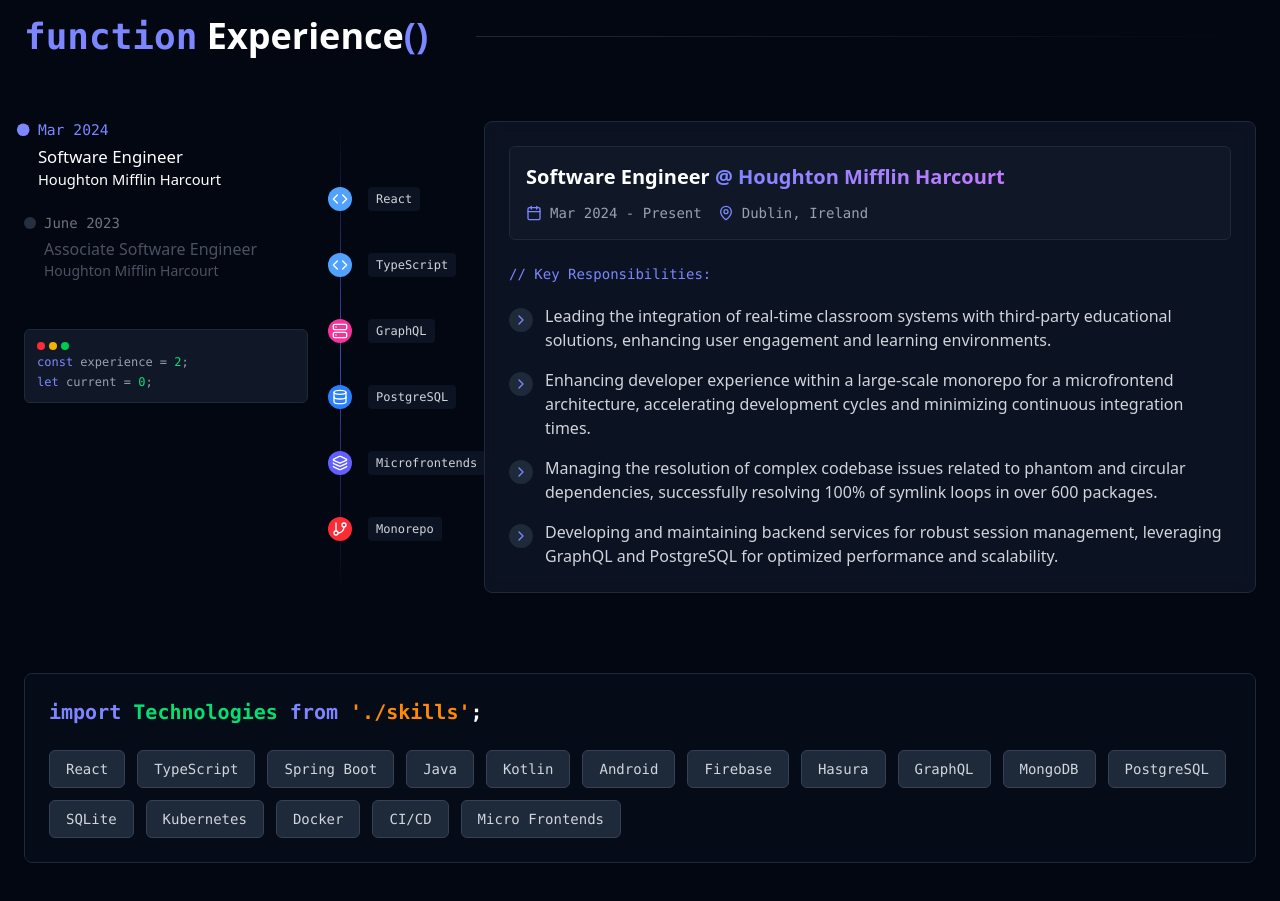
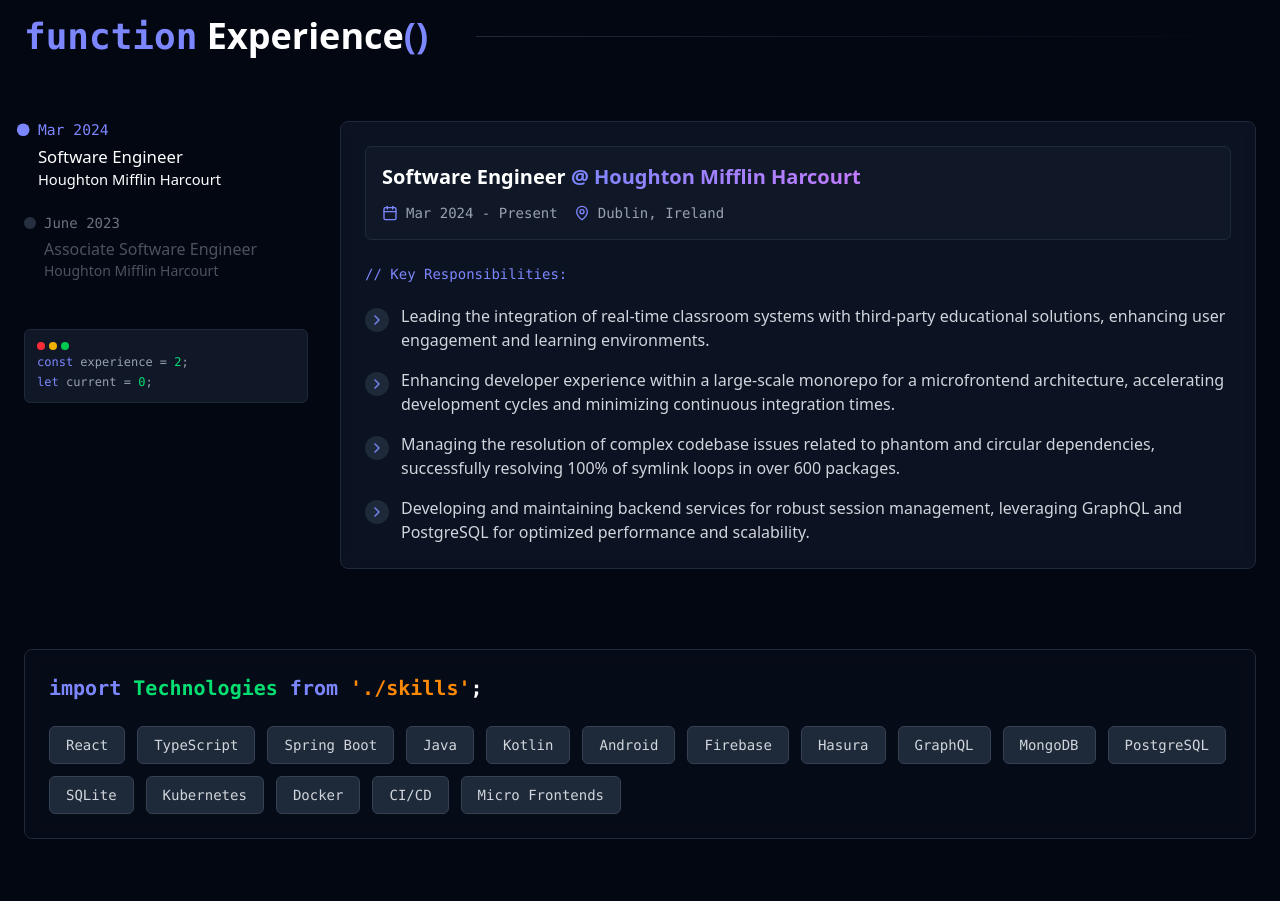
Before and after one commit to arshad-shah/portfoliov4, a React (Vite) app: page / in a window 1280 px wide. Shown: the part 880-1781 px from the top of the page. Built offline with nearby package versions, Linux system fonts and the light colour scheme; a web font is replaced by a local one.

Commit message:
refactor(Experience): Simplify job details layout by removing vertical tech line (#13)
Co-authored-by: Arshad shah <arshad.shah@hmhco.com>

```diff
--- a/src/components/Experience/Experience.jsx
+++ b/src/components/Experience/Experience.jsx
@@ -137,30 +137,8 @@
 
 					{/* Right side - Job details with animated transitions */}
 					<div className="relative md:col-span-9">
-						{/* Vertical code line with technology badges */}
-						<div className="absolute top-0 left-0 h-full w-px bg-gradient-to-b from-indigo-500/0 via-indigo-500/70 to-indigo-500/0">
-							{processedJobs[activeJob].technologies.map(
-								(tech, idx) => (
-									<div
-										key={idx}
-										className="absolute flex items-center"
-										style={{ top: `${(idx + 1) * 14}%` }}
-									>
-										<div
-											className={`-ml-3 flex h-6 w-6 items-center justify-center rounded-full ${tech.color}`}
-										>
-											<tech.icon className="h-4 w-4 text-white" />
-										</div>
-										<div className="ml-4 rounded bg-gray-900/80 px-2 py-1 font-mono text-xs text-gray-300">
-											{tech.name}
-										</div>
-									</div>
-								),
-							)}
-						</div>
-
 						{/* Active job content */}
-						<div className="ml-36 rounded-lg border border-gray-800 bg-gray-900/70 p-6 backdrop-blur-sm transition-all">
+						<div className="rounded-lg border border-gray-800 bg-gray-900/70 p-6 backdrop-blur-sm transition-all">
 							{/* Job header with gradient */}
 							<div className="mb-6 rounded-md border border-gray-800 bg-gray-900 p-4">
 								<h3 className="text-xl font-bold text-white">
```
